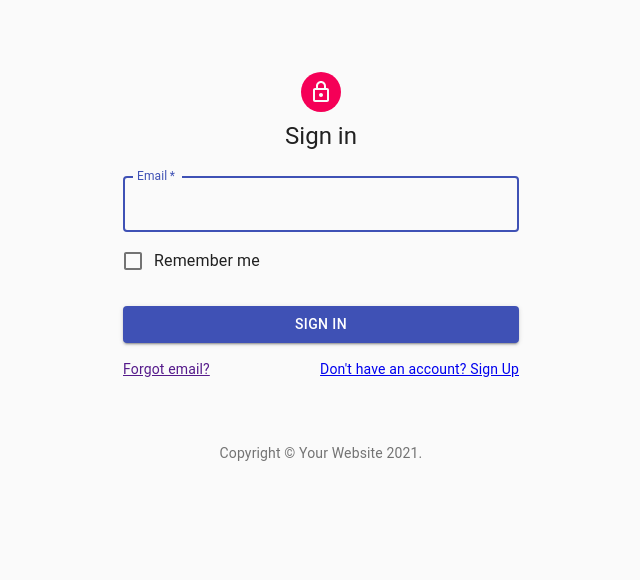
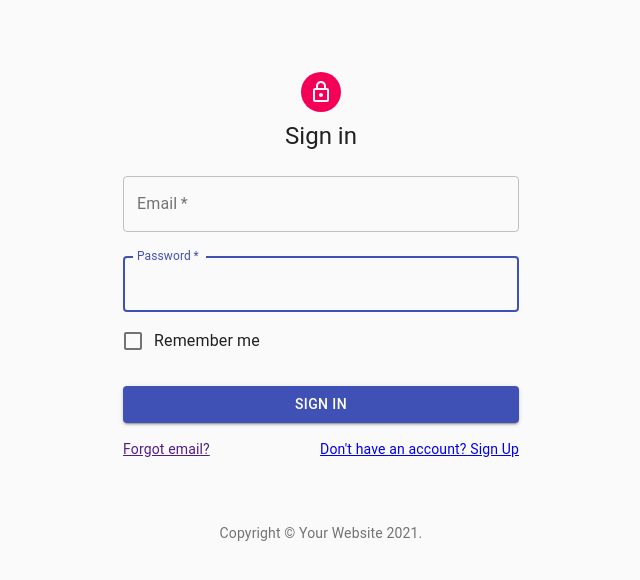
Before and after one commit to kwanlokto/docker_practice, a React (Create React App) app in the folder frontend/: page /login in a window 1280 px wide. Shown: the top 580 px of the page, without its empty margins (319-959 px from the left). Built offline with nearby package versions, Linux system fonts and the light colour scheme.

Commit message:
update the frontend to handle password

```diff
--- a/frontend/package.json
+++ b/frontend/package.json
@@ -10,6 +10,7 @@
     "@testing-library/user-event": "^12.1.10",
     "axios": "^0.21.1",
     "jsonwebtoken": "^8.5.1",
+    "jwt-decode": "^4.0.0",
     "react": "^17.0.2",
     "react-dom": "^17.0.2",
     "react-router-dom": "^5.2.0",
--- a/frontend/src/App.js
+++ b/frontend/src/App.js
@@ -1,8 +1,10 @@
 import React, { useState } from 'react';
 import { Route, BrowserRouter as Router, Switch } from 'react-router-dom';
 
+import { Dashboard } from './routes/Dashboard'; // Example protected page
 import { Login } from './routes/Login';
-import { SignUp } from './routes/SignUp'
+import { ProtectedRoute } from './routes/ProtectedRoute';
+import { SignUp } from './routes/SignUp';
 import axios from 'axios';
 
 const apiUrl = 'http://localhost:5000'; // TODO: use process env
@@ -12,26 +14,21 @@ axios.interceptors.request.use(
     const { origin } = new URL(config.url);
     const allowedOrigins = [apiUrl];
     const token = localStorage.getItem('token');
-    if (allowedOrigins.includes(origin)) {
+    if (allowedOrigins.includes(origin) && token) {
       config.headers.authorization = `Bearer ${token}`;
     }
     return config;
   },
-  error => {
-    return Promise.reject(error);
-  }
+  error => Promise.reject(error)
 );
 
 export default function App() {
   const storedJwt = localStorage.getItem('token');
   const [jwt, setJwt] = useState(storedJwt || null);
 
-
   return (
     <Router>
       <div>
-        {/* A <Switch> looks through its children <Route>s and
-            renders the first one that matches the current URL. */}
         <Switch>
           <Route path="/login">
             <Login />
@@ -39,8 +36,12 @@ export default function App() {
           <Route path="/signup">
             <SignUp />
           </Route>
-          <Route path="/">
-          </Route>
+
+          {/* Protected route example */}
+          <ProtectedRoute path="/dashboard" component={Dashboard} />
+
+          {/* Default route */}
+          <ProtectedRoute exact path="/" component={Dashboard} />
         </Switch>
       </div>
     </Router>
--- a/frontend/src/routes/Login.js
+++ b/frontend/src/routes/Login.js
@@ -14,6 +14,7 @@ import LockOutlinedIcon from '@material-ui/icons/LockOutlined';
 import TextField from '@material-ui/core/TextField';
 import Typography from '@material-ui/core/Typography';
 import { makeStyles } from '@material-ui/core/styles';
+import { useHistory } from 'react-router-dom';
 import { userLogin } from "../data-handler/auth"
 
 const useStyles = makeStyles((theme) => ({
@@ -37,15 +38,29 @@ const useStyles = makeStyles((theme) => ({
 }));
 
 export const Login = () => {
+  const history = useHistory();
   const classes = useStyles();
-  const [email, setEmail] = useState("")
 
-  const login = async () => {
-    const res = userLogin(email)
-    if (res.success) {
-      localStorage.setItem("user.token", res.data.id)
+  const [email, setEmail] = useState('');
+  const [password, setPassword] = useState('');
+  const [error, setError] = useState('');
+
+  const handleSubmit = async (e) => {
+    e.preventDefault();
+    try {
+      const res = userLogin(email)
+
+      // ✅ Store token in localStorage
+      localStorage.setItem("user.token", res.data.token);
+
+      // ✅ Redirect to a protected route
+      history.push('/dashboard');
+    } catch (err) {
+      console.error(err);
+      setError('Invalid credentials');
     }
-  }
+  };
+
   return (
     <Container component="main" maxWidth="xs">
       <CssBaseline />
@@ -56,7 +71,7 @@ export const Login = () => {
         <Typography component="h1" variant="h5">
           Sign in
         </Typography>
-        <form className={classes.form} noValidate>
+        <form className={classes.form} onSubmit={handleSubmit} noValidate>
           <TextField
             variant="outlined"
             margin="normal"
@@ -69,6 +84,19 @@ export const Login = () => {
             value={email}
             onChange={e => setEmail(e.target.value)}
           />
+          <TextField
+            variant="outlined"
+            margin="normal"
+            required
+            fullWidth
+            id="password"
+            label="Password"
+            name="password"
+            autoFocus
+            value={password}
+            type="password"
+            onChange={e => setPassword(e.target.value)}
+          />
           <FormControlLabel
             control={<Checkbox value="remember" color="primary" />}
             label="Remember me"
@@ -78,7 +106,7 @@ export const Login = () => {
             variant="contained"
             color="primary"
             className={classes.submit}
-            onClick={login}
+            type="submit"
           >
             Sign In
           </Button>
--- /dev/null
+++ b/frontend/src/routes/ProtectedRoute.js
@@ -0,0 +1,35 @@
+// components/ProtectedRoute.tsx
+
+import { Redirect, Route } from 'react-router-dom';
+
+import React from 'react';
+import jwtDecode from 'jwt-decode';
+
+const isTokenValid = (token) => {
+    try {
+      const { exp } = jwtDecode<{ exp }>(token);
+      return exp * 1000 > Date.now();
+    } catch {
+      return false;
+    }
+  };
+
+export const ProtectedRoute = ({ component: Component, ...rest }) => {
+  const token = localStorage.getItem('token');
+
+  // You could also add token expiry checks here if needed
+  const isAuthenticated = !!token;
+
+  return (
+    <Route
+      {...rest}
+      render={props =>
+        isAuthenticated ? (
+          <Component {...props} />
+        ) : (
+          <Redirect to="/login" />
+        )
+      }
+    />
+  );
+};
```
Also changed, not shown: 1 other file (tests, documents, lock files or other folders).
